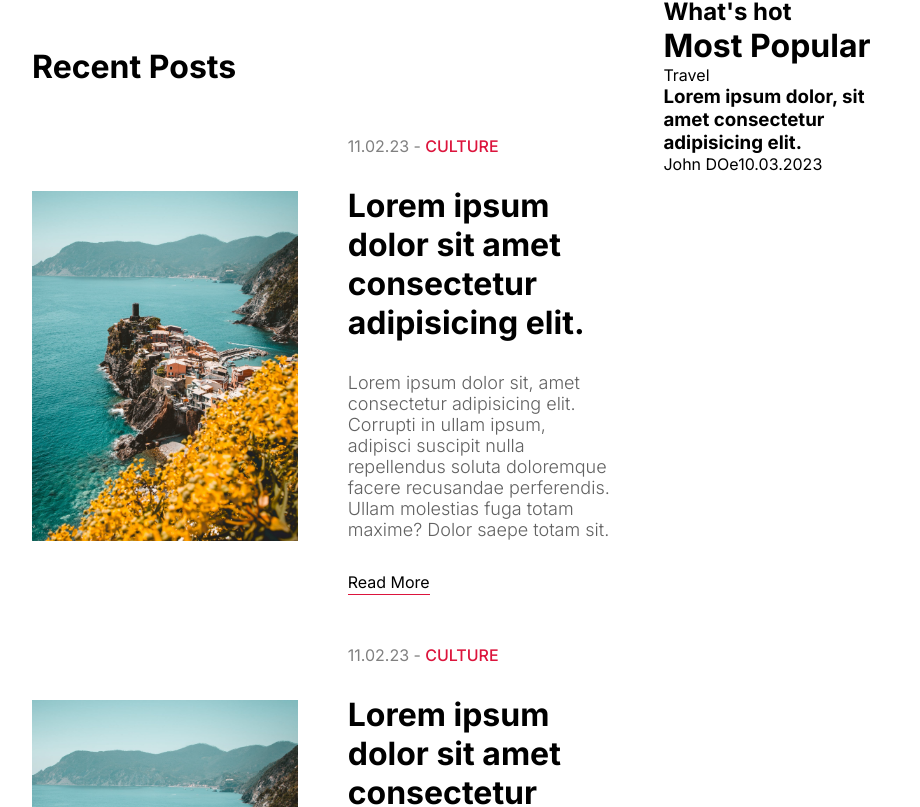
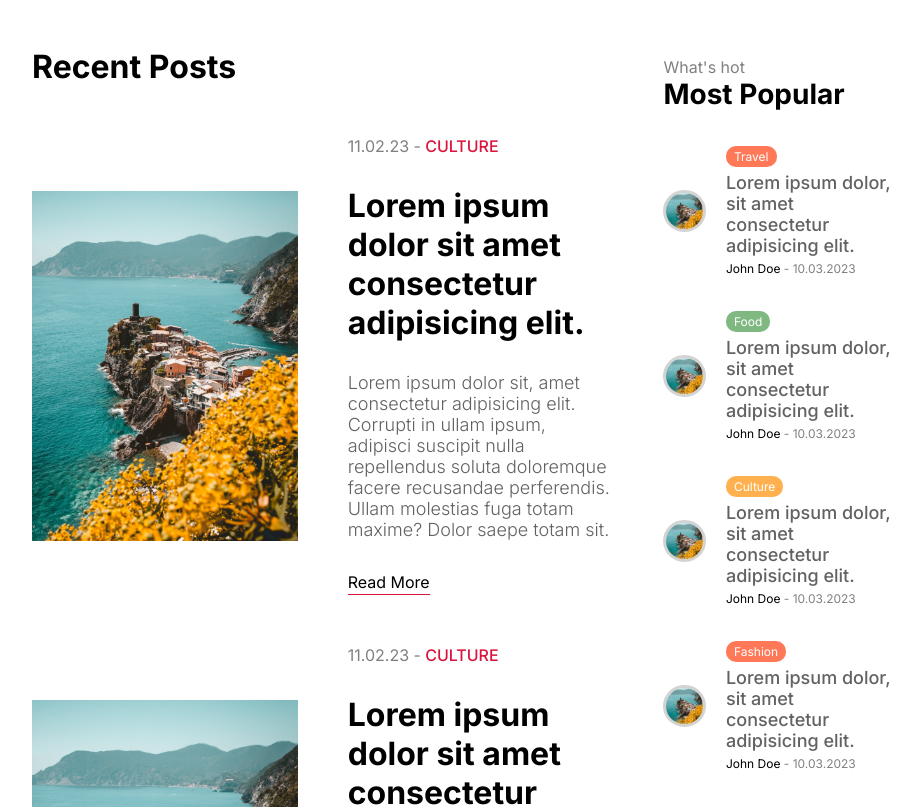
Before and after one commit to Venyad/BlogApp, a Next.js app: page / in a window 1280 px wide. Shown: the part 1273-2080 px from the top of the page, without its empty margins (176-1096 px from the left). Built offline with nearby package versions, Linux system fonts and the light colour scheme.

Commit message:
Updated Menu  Component css

```diff
--- a/src/components/menu/Menu.jsx
+++ b/src/components/menu/Menu.jsx
@@ -6,8 +6,8 @@
 const Menu = () => {
   return (
     <div className={styles.container}>
-      <h2>{"What's hot"}</h2>
-      <h1>Most Popular</h1>
+      <h2 className={styles.subtitle}>{"What's hot"}</h2>
+      <h1 className={styles.title}>Most Popular</h1>
       <div className={styles.items}>
         <Link href="/" className={styles.item}>
           <div className={styles.imageContainer}>
@@ -15,10 +15,49 @@
           </div>
           <div className={styles.textContainer}>
             <span className={`${styles.category} ${styles.travel}`}>Travel</span>
-            <h3>Lorem ipsum dolor, sit amet consectetur adipisicing elit. </h3>
+            <h3 className={styles.postTitle}>Lorem ipsum dolor, sit amet consectetur adipisicing elit. </h3>
             <div className={styles.detail}>
-              <span className={styles.username}>John DOe</span>
-              <span className={styles.date}>10.03.2023</span>
+              <span className={styles.username}>John Doe</span>
+              <span className={styles.date}> - 10.03.2023</span>
+            </div>
+          </div>
+        </Link>
+        <Link href="/" className={styles.item}>
+          <div className={styles.imageContainer}>
+            <Image src="/p1.jpeg" alt="" fill className={styles.image}/>
+          </div>
+          <div className={styles.textContainer}>
+            <span className={`${styles.category} ${styles.food}`}>Food</span>
+            <h3 className={styles.postTitle}>Lorem ipsum dolor, sit amet consectetur adipisicing elit. </h3>
+            <div className={styles.detail}>
+              <span className={styles.username}>John Doe</span>
+              <span className={styles.date}> - 10.03.2023</span>
+            </div>
+          </div>
+        </Link>
+        <Link href="/" className={styles.item}>
+          <div className={styles.imageContainer}>
+            <Image src="/p1.jpeg" alt="" fill className={styles.image}/>
+          </div>
+          <div className={styles.textContainer}>
+            <span className={`${styles.category} ${styles.culture}`}>Culture</span>
+            <h3 className={styles.postTitle}>Lorem ipsum dolor, sit amet consectetur adipisicing elit. </h3>
+            <div className={styles.detail}>
+              <span className={styles.username}>John Doe</span>
+              <span className={styles.date}> - 10.03.2023</span>
+            </div>
+          </div>
+        </Link>
+        <Link href="/" className={styles.item}>
+          <div className={styles.imageContainer}>
+            <Image src="/p1.jpeg" alt="" fill className={styles.image}/>
+          </div>
+          <div className={styles.textContainer}>
+            <span className={`${styles.category} ${styles.fashion}`}>Fashion</span>
+            <h3 className={styles.postTitle}>Lorem ipsum dolor, sit amet consectetur adipisicing elit. </h3>
+            <div className={styles.detail}>
+              <span className={styles.username}>John Doe</span>
+              <span className={styles.date}> - 10.03.2023</span>
             </div>
           </div>
         </Link>
--- a/src/components/menu/menu.module.css
+++ b/src/components/menu/menu.module.css
@@ -1,3 +1,87 @@
 .container{
     flex: 2;
+    margin-top: 60px;
 }
+
+.subtitle{
+    color: gray;
+    font-size: 16px;
+    font-weight: 400;
+}
+.title{
+    font-size: 28px;
+
+}
+
+.items{
+    margin-top: 35px;
+    margin-bottom: 60px;
+    display: flex;
+    flex-direction: column;
+    gap: 35px;
+
+}
+
+.item{
+    display: flex;
+    align-items: center;
+    gap: 20px;
+}
+
+.imageContainer{
+    flex: 1;
+    aspect-ratio: 1/1;
+    position: relative;
+}
+
+.image{
+    border-radius: 50%;
+    border: 3px solid lightgray;
+    object-fit: cover;
+}
+
+.textContainer{
+    flex: 4;
+    display: flex;
+    flex-direction: column;
+    gap: 5px;
+}
+
+.category{
+    padding: 3px 8px;
+    border-radius: 10px;
+    font-size: 12px;
+    color: white;
+    width: max-content;
+}
+
+.category.travel{
+    background-color: #ff7857;
+}
+
+.category.fashion{
+    background-color: #ff7857;
+}
+.category.food{
+    background-color: #7fb881;
+}
+.category.culture{
+    background-color: #ffb14f;
+}
+.category.coding{
+    background-color: #775aec;
+}
+
+.postTitle{
+    font-size: 18px;
+    font-weight: 500;
+    color: var(--softTextColor);
+}
+
+.detail{
+    font-size: 12px;
+}
+
+.date{
+    color: gray;
+}
```
